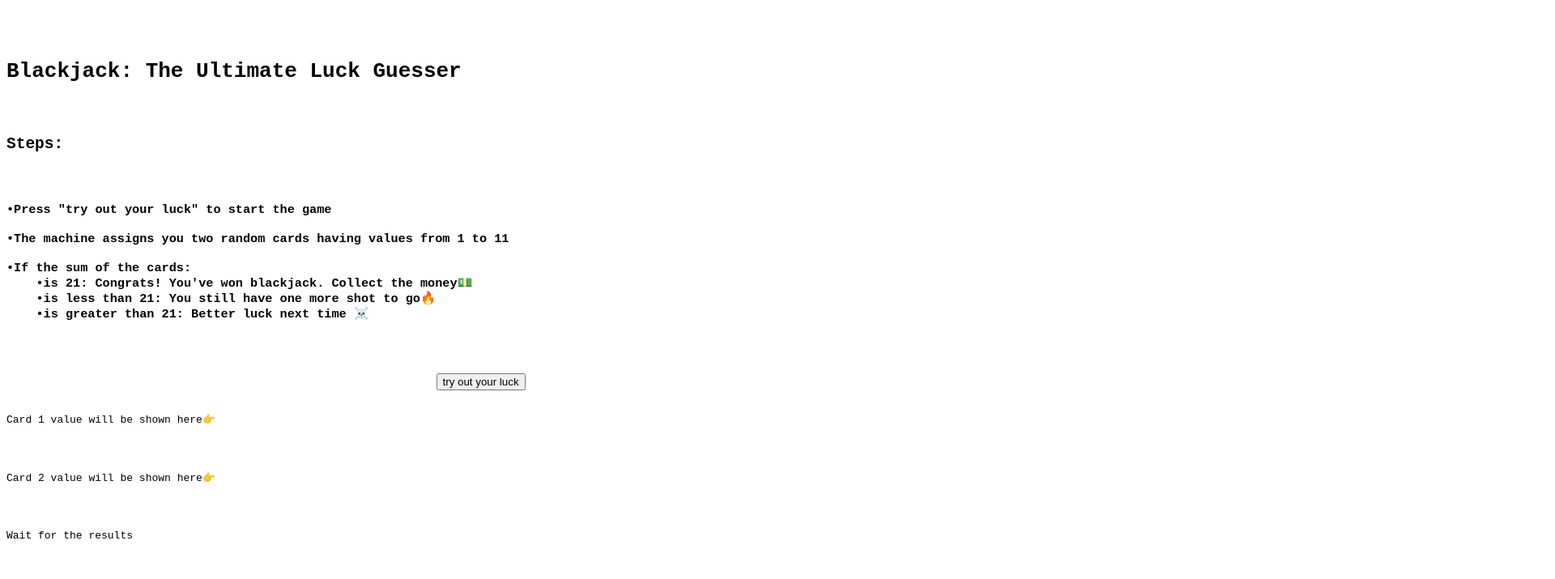
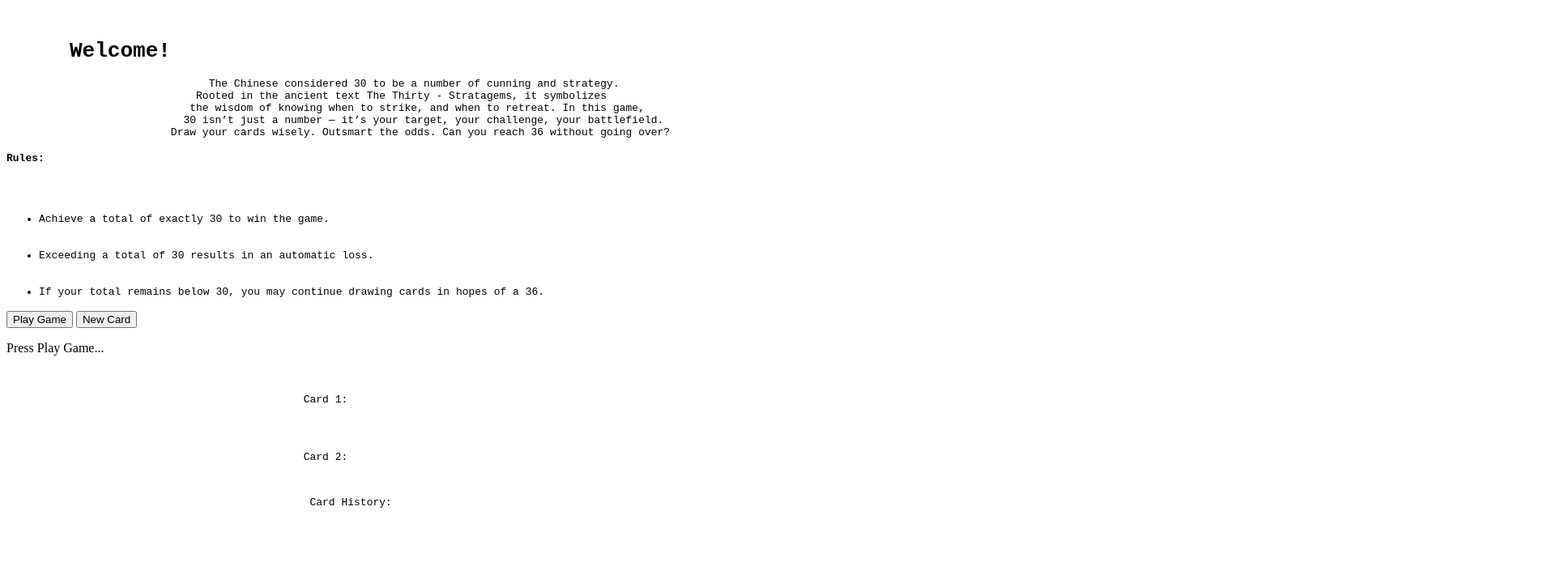
Before and after one commit to dexisback/Luck_guesser_first_project, a plain HTML site: page index.html in a window 1280 px wide. Shown: the top 715 px of the page at 81% size, 1920 px wide, since content can reach past the window. Drawn offline with Linux system fonts and the light colour scheme.

Commit message:
Update index.html

```diff
--- a/index.html
+++ b/index.html
@@ -1,27 +1,38 @@
 <!DOCTYPE html>
-<html>
+
     <head>
         <title>Blackjack game</title>
-        <link rel="stylesheet" href="blackjack_game.css">
+        <link rel="stylesheet" href="blackjack.css">
     </head>
-    <pre>
-        <pre>                                               <h1>Blackjack: The Ultimate Luck Guesser</h1>
-            <pre><h2>Steps:</h2></pre>
-            <h3>•Press "try out your luck" to start the game<br>
-•The machine assigns you two random cards having values from 1 to 11
+     <p><pre>                                          <h1>     Welcome! <span id="username_el"></h1></span></pre></p> <!--displays username after asking for username via prompt()-->
+    <span id="money_el"></span>
+    <p><pre>
+                                The Chinese considered 30 to be a number of cunning and strategy.
+                              Rooted in the ancient text The Thirty - Stratagems, it symbolizes
+                             the wisdom of knowing when to strike, and when to retreat. In this game,
+                            30 isn’t just a number — it’s your target, your challenge, your battlefield.
+                          Draw your cards wisely. Outsmart the odds. Can you reach 36 without going over?</pre>
+    </p>
+    <p><pre><h4>Rules:</h4>
+    <ul><li>Achieve a total of exactly 30 to win the game.</li>
+    <li>Exceeding a total of 30 results in an automatic loss.</li>
+    <li>If your total remains below 30, you may continue drawing cards in hopes of a 36.</li></ul></pre></p>
+    <button onclick="play_game()">Play Game</button><!--Start game button-->
+    <button onclick="new_card()">New Card</button><!--New card button-->
+    <p id="result">Press Play Game...</p>
+    <br>
 
-•If the sum of the cards:
-    •is 21: Congrats! You've won blackjack. Collect the money💵
-    •is less than 21: You still have one more shot to go🔥
-    •is greater than 21: Better luck next time ☠️
-        </h3>
-
-                                                                    <button onclick="play_game()">try out your luck</button>
-                                                                    <p id="card1">Card 1 value will be shown here👉</p>
-                                                                    <p id="card2">Card 2 value will be shown here👉</p>
-                                                                    <p id="result">Wait for the results</p>
-        </pre>
-
-        <script src="blackjack_game.js"></script>
+    <pre><p id="og_card1_el">                                               Card 1:</p> <!--card1-->
+    <p id="og_card2_el">                                               Card 2:</p> <!--card2--></pre>
+    <pre><p id="all_cards">                                                Card History:</p></pre>
+    <pre><p id="name_el"></p> </pre>   <!--displays name and balance left-->
+    <pre><span id="checker_el"></span></pre>   <!--displays error if player is not alive and stops the game-->
+    <pre><p id="stats_el"></p></pre>
+    <script src="blackjack.js"></script>
     </body>
 </html>
+
+
+<!--mention in the website that the ace is number 1 in this game, and JQK are all being considered as the 10th value -->
+<!--so that makes up 1(A),2,3,4,5,6,7,8,9,10 and 10(J or Q or K)-->
+<!--but since there already exists a 10 numerical value and the JQK are also considered as 10, then it's best to assign the A as the 11th value in our game(see the ss) -->
```
